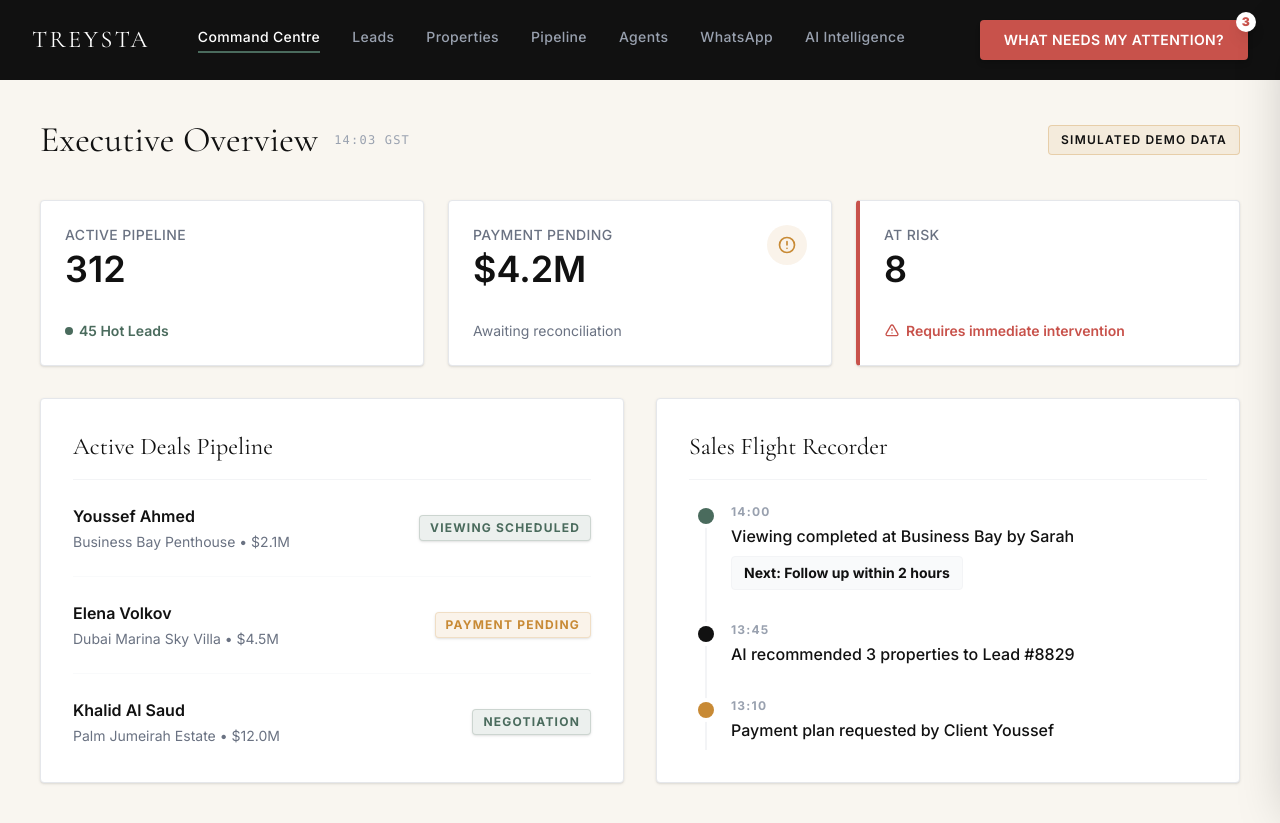
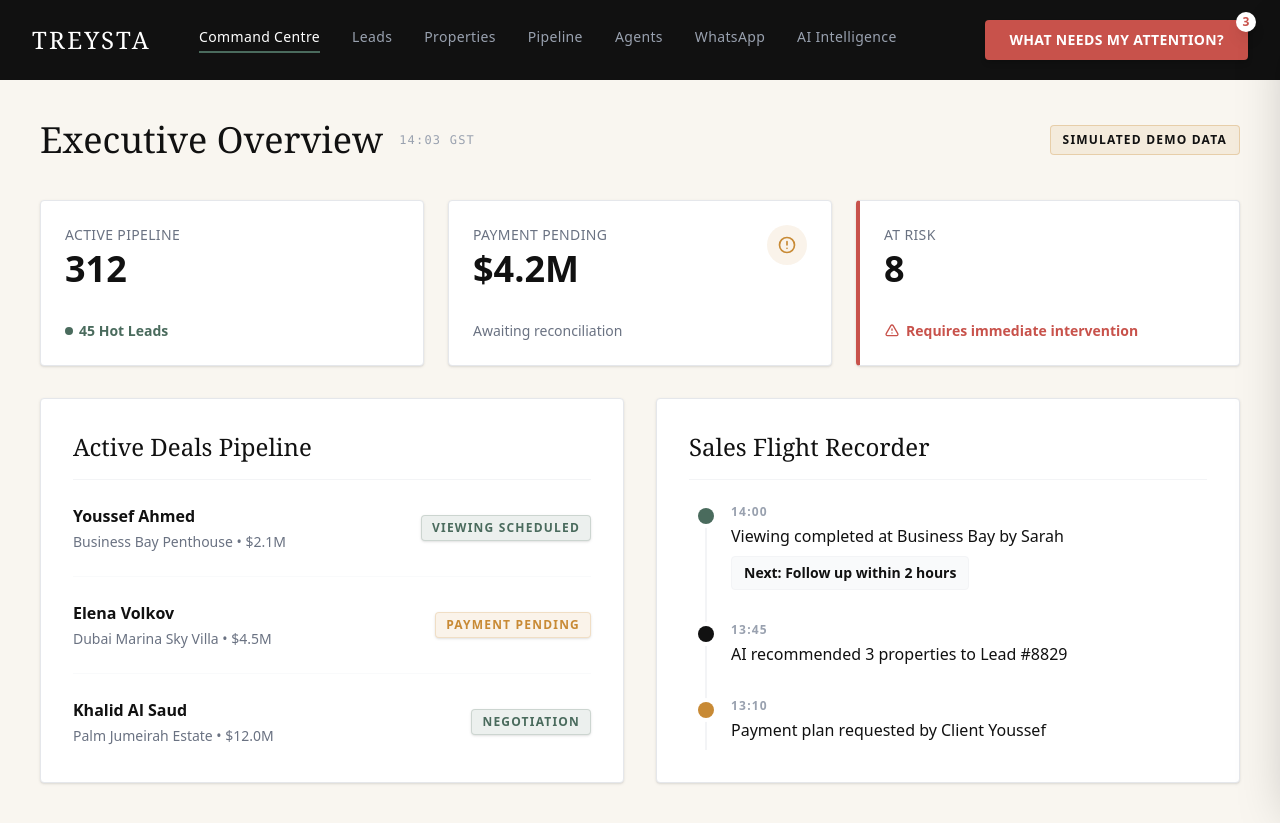
Before and after one commit to Yankyspuffy/treysta-crm, a Next.js app: page / in a window 1280 px wide. Built offline with nearby package versions, Linux system fonts and the light colour scheme.

Commit message:
Fix Tailwind theme syntax for Vercel deployment

```diff
--- a/src/app/globals.css
+++ b/src/app/globals.css
@@ -13,18 +13,15 @@
   --color-coral: #C8524B;
 }
 
-@theme inline {
-  --color-background: var(--background);
-  --color-foreground: var(--foreground);
-  --font-sans: var(--font-inter);
-  --font-serif: var(--font-cormorant);
-
-  --color-warm-cream: var(--color-warm-cream);
-  --color-soft-cream: var(--color-soft-cream);
-  --color-deep-charcoal: var(--color-deep-charcoal);
-  --color-sage: var(--color-sage);
-  --color-amber: var(--color-amber);
-  --color-coral: var(--color-coral);
+@theme {
+  --color-background: #F9F6F0;
+  --color-foreground: #111111;
+  --color-warm-cream: #F9F6F0;
+  --color-soft-cream: #F2EFE9;
+  --color-deep-charcoal: #111111;
+  --color-sage: #4A6B5D;
+  --color-amber: #C88A35;
+  --color-coral: #C8524B;
 }
 
 body {
```
